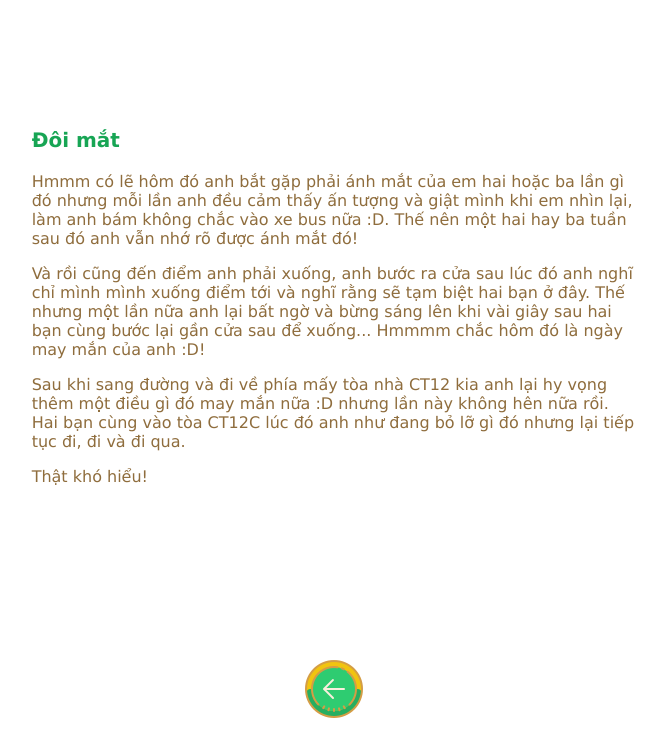
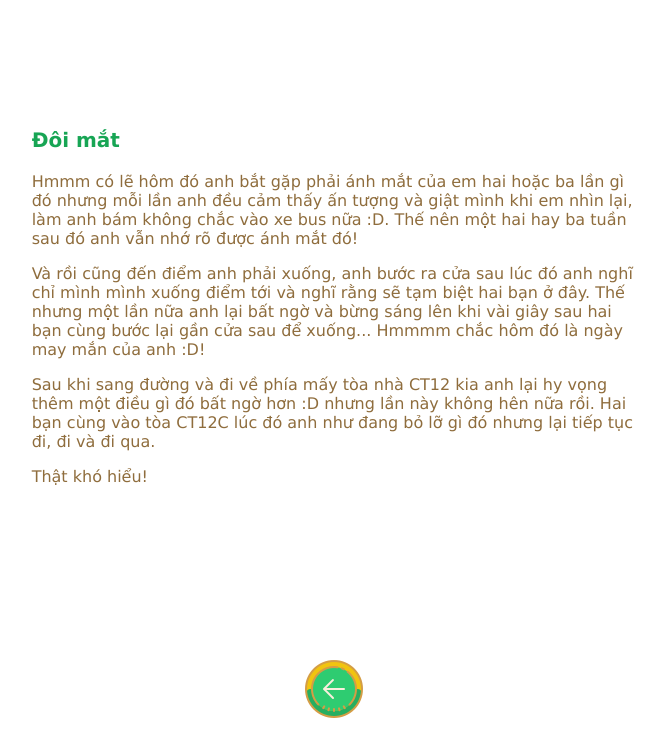
Before and after one commit to thangle1202/bacduathu.io, a plain HTML site: page chapter2.html in a window 1280 px wide. Shown: the part 200-946 px from the top of the page, without its empty margins (305-970 px from the left). Drawn offline with Linux system fonts and the light colour scheme.

Commit message:
Update chapter2.html

```diff
--- a/chapter2.html
+++ b/chapter2.html
@@ -25,7 +25,7 @@
 		<p class="say">Và rồi cũng đến điểm anh phải xuống, anh bước ra cửa sau lúc đó anh nghĩ chỉ mình mình xuống điểm tới và nghĩ rằng sẽ tạm biệt hai bạn ở đây. Thế nhưng một lần nữa anh lại bất ngờ và bừng sáng lên khi vài giây sau hai bạn cùng bước lại gần cửa sau để xuống... Hmmmm chắc hôm đó là ngày may mắn của anh :D!
 		</p>
 
-		<p class="say">Sau khi sang đường và đi về phía mấy tòa nhà CT12 kia anh lại hy vọng thêm một điều gì đó may mắn nữa :D nhưng lần này không hên nữa rồi. Hai bạn cùng vào tòa CT12C lúc đó anh như đang bỏ lỡ gì đó nhưng lại tiếp tục đi, đi và đi qua.
+		<p class="say">Sau khi sang đường và đi về phía mấy tòa nhà CT12 kia anh lại hy vọng thêm một điều gì đó bất ngờ hơn :D nhưng lần này không hên nữa rồi. Hai bạn cùng vào tòa CT12C lúc đó anh như đang bỏ lỡ gì đó nhưng lại tiếp tục đi, đi và đi qua.
 		</p>
 		<p class="say">Thật khó hiểu!</p>
 
```
